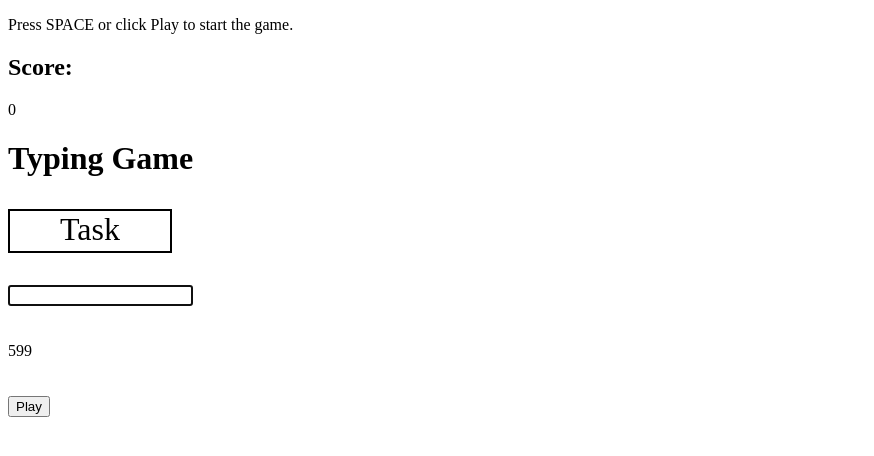
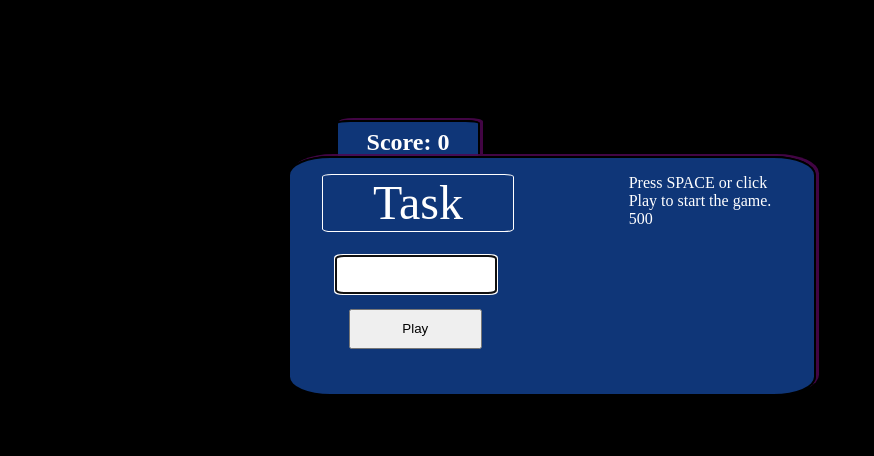
Before and after one commit to weskeiser/Typing-Game, a React (Create React App) app: page / in a window 1280 px wide. Shown: the top 456 px of the page, without its empty margins (0-874 px from the left). Built offline with nearby package versions, Linux system fonts and the light colour scheme.

Commit message:
progress backup

```diff
--- a/src/App.tsx
+++ b/src/App.tsx
@@ -11,7 +11,7 @@ import updateTask from './functions/updateTask';
 import StatusMessage from './modules/StatusMessage/StatusMessage';
 import handleKeyPress from './functions/handleKeyPress';
 
-const characterDatabase = [1, 2, 3, 4, 5];
+import characterDatabase from './database/characterDatabase';
 
 function App() {
   // States
@@ -20,7 +20,7 @@ function App() {
   const [textInputValue, setTextInputValue] = useState('');
   const [textInputInactive, setTextInputInactive] = useState(true);
   const [taskLength, setTaskLength] = useState(4);
-  const [taskTimer, setTaskTimer] = useState(599);
+  const [taskTimer, setTaskTimer] = useState(500);
   const [timeRemaining, setTimeRemaining] = useState(taskTimer);
   const [intervalId, setIntervalId] = useState(0);
   const [gameStatus, setGameStatus] = useState('');
@@ -44,15 +44,23 @@ function App() {
     }
   }, [textInputValue]);
 
+  useEffect(() => {
+    focusInput = textInputRef.current.focus();
+  });
+
+  let focusInput = null;
+
   return (
     <div
+      className="game"
       tabIndex={-1}
       onKeyDown={(e) => handleKeyPress(e, startButtonRef)}
-      // onClick={textInputRef.current.focus()}
+      onClick={() => focusInput}
     >
-      <StatusMessage gameStatus={gameStatus} progress={progress} />
       <ProgressDisplay progress={progress} />
-      <h1>Typing Game</h1>
+      <div className="game__container">
+        <section className="game--left">
+          {/* <h1 className="game__title">Typing Game</h1> */}
           <TaskDisplay currentTask={displayText} />
           <TextInput
             textInputValue={textInputValue}
@@ -63,12 +71,6 @@ function App() {
             progress={progress}
             setProgress={setProgress}
           />
-      <br />
-      <br />
-      <br />
-      <Countdown timeRemaining={timeRemaining} />
-      <br />
-      <br />
           <StartButton
             ref={startButtonRef}
             characterDatabase={characterDatabase}
@@ -86,6 +88,12 @@ function App() {
             setGameStatus={setGameStatus}
             gameStatus={gameStatus}
           />
+        </section>
+        <section className="game--right">
+          <StatusMessage gameStatus={gameStatus} progress={progress} />
+          <Countdown timeRemaining={timeRemaining} />
+        </section>
+      </div>
     </div>
   );
 }
--- /dev/null
+++ b/src/database/characterDatabase.tsx
@@ -0,0 +1,4 @@
+const characterDatabase =
+  '-_1!2@3#4$5%67&8*9(0)=+qQwWeErRtTyYuUiIoOpP\\|aAsSdDfFgGhHjJkKlL;:zZxXcCvVbBnNmM,<.>/?[]{}';
+
+export default characterDatabase;
--- a/src/functions/handleKeyPress.tsx
+++ b/src/functions/handleKeyPress.tsx
@@ -1,8 +1,10 @@
 const handleKeyPress = (e, startButtonRef) => {
+  // Bind space to Start Button
   if (e.keyCode === 32) {
     e.preventDefault();
     startButtonRef.current.click();
   }
+  // Prevent use of backspace and delete
   if (e.keyCode === 8 || e.keyCode === 46) {
     e.preventDefault();
   }
--- a/src/modules/ProgressDisplay/ProgressDisplay.tsx
+++ b/src/modules/ProgressDisplay/ProgressDisplay.tsx
@@ -1,8 +1,7 @@
 const ProgressDisplay = ({ progress }) => {
   return (
     <>
-      <h2>Score:</h2>
-      <div>{progress}</div>
+      <h2 className="game__progress-display">Score: {progress}</h2>
     </>
   );
 };
--- a/src/modules/StartButton/StartButton.tsx
+++ b/src/modules/StartButton/StartButton.tsx
@@ -77,7 +77,11 @@ let StartButton = (
 
   return (
     <>
-      <button ref={startButtonRef} onClick={handleClick}>
+      <button
+        className="game__start-button"
+        ref={startButtonRef}
+        onClick={handleClick}
+      >
         {gameStatus === 'Playing' ? 'Pause' : 'Play'}
       </button>
     </>
--- a/src/modules/StatusMessage/StatusMessage.tsx
+++ b/src/modules/StatusMessage/StatusMessage.tsx
@@ -1,15 +1,23 @@
 const StatusMessage = ({ gameStatus, progress }) => {
   const statusHandler = () => {
-    const resultMessage = `Congratulations! You scored ${progress} which is ${
-      progress * 4
-    } characters per minute. Press SPACE to play again.`;
+    const instructions = (
+      <>
+        <p>Press SPACE or click Play to start the game.</p>
+      </>
+    );
 
-    const instructions = 'Press SPACE or click Play to start the game.';
+    const resultMessage = (
+      <>
+        {instructions}
+        <p>Congratulations! You scored {progress}!</p>
+        <p>Characters per minute: {progress * 4}</p>
+      </>
+    );
 
     return gameStatus === 'Over' ? resultMessage : instructions;
   };
 
-  return <p>{statusHandler()}</p>;
+  return <div>{statusHandler()}</div>;
 };
 
 export default StatusMessage;
--- a/src/modules/TextInput/TextInput.tsx
+++ b/src/modules/TextInput/TextInput.tsx
@@ -25,6 +25,7 @@ let TextInput = (
 
   return (
     <input
+      className="game__input"
       ref={textInputRef}
       type="text"
       value={textInputValue}
--- a/src/modules/taskDisplay/TaskDisplay.css
+++ /dev/null
@@ -1,8 +0,0 @@
-.taskDisplay {
-  width: 10rem;
-  height: 2.5rem;
-  border: 2px solid black;
-  text-align: center;
-  font-size: 2rem;
-}
-/*# sourceMappingURL=TaskDisplay.css.map */
--- a/src/modules/taskDisplay/TaskDisplay.scss
+++ /dev/null
@@ -1,7 +0,0 @@
-.taskDisplay {
-  width: 10rem;
-  height: 2.5rem;
-  border: 2px solid black;
-  text-align: center;
-  font-size: 2rem;
-}
--- a/src/modules/taskDisplay/taskDisplay.tsx
+++ b/src/modules/taskDisplay/taskDisplay.tsx
@@ -1,11 +1,5 @@
-import './TaskDisplay.css';
-
-const Display = ({ currentTask }) => {
-  return (
-    <>
-      <p className="taskDisplay">{currentTask}</p>
-    </>
-  );
+const TaskDisplay = ({ currentTask }) => {
+  return <p className="game__task-display">{currentTask}</p>;
 };
 
-export default Display;
+export default TaskDisplay;
--- a/src/styles/App.css
+++ b/src/styles/App.css
@@ -1 +1,79 @@
-/* No CSS *//*# sourceMappingURL=App.css.map */
+* {
+  margin: 0;
+  padding: 0;
+  -webkit-box-sizing: border-box;
+          box-sizing: border-box;
+}
+
+html {
+  background-color: #000;
+}
+
+.game {
+  margin-left: 18em;
+  color: #ffff;
+}
+
+.game__progress-display {
+  border: 2px solid black;
+  -webkit-box-shadow: 3px -2px rgba(78, 6, 81, 0.851);
+          box-shadow: 3px -2px rgba(78, 6, 81, 0.851);
+  border-bottom: none;
+  margin-top: 5em;
+  margin-left: 2em;
+  padding-top: 0.3em;
+  width: 6em;
+  background-color: rgba(21, 73, 162, 0.74);
+  border-radius: 10% 10% 0 0;
+  text-align: center;
+}
+
+.game__container {
+  border: 2px solid black;
+  -webkit-box-shadow: 3px -2px rgba(78, 6, 81, 0.851);
+          box-shadow: 3px -2px rgba(78, 6, 81, 0.851);
+  display: -ms-grid;
+  display: grid;
+  -ms-grid-columns: 2fr 1fr;
+      grid-template-columns: 2fr 1fr;
+  background-color: rgba(21, 73, 162, 0.74);
+  border-radius: 8%;
+  width: 33em;
+  height: 15em;
+  padding: 1em 2em;
+}
+
+.game--left > * {
+  margin-bottom: 0.5em;
+}
+
+.game__title {
+  width: 100%;
+}
+
+.game__task-display {
+  border: 1px solid white;
+  border-radius: 5%;
+  height: 1.2em;
+  width: 4em;
+  font-size: 3em;
+  text-align: center;
+}
+
+.game__input {
+  font-size: 2em;
+  width: 5em;
+  border-radius: 5%;
+  border: none;
+  padding-left: 0.1em;
+  text-align: center;
+  margin-left: 0.45em;
+}
+
+.game__start-button {
+  display: block;
+  width: 10em;
+  height: 3em;
+  margin-left: 2em;
+}
+/*# sourceMappingURL=App.css.map */
--- a/src/styles/App.scss
+++ b/src/styles/App.scss
@@ -0,0 +1,78 @@
+* {
+  margin: 0;
+  padding: 0;
+  box-sizing: border-box;
+}
+
+// $game-background: hsla(222, 81%, 29%, 0.74);
+$game-background: hsla(218, 77%, 36%, 0.74);
+$game-border: 2px solid black;
+
+html {
+  background-color: #000;
+}
+
+.game {
+  margin-left: 18em;
+  color: #ffff;
+
+  &__progress-display {
+    border: $game-border;
+    box-shadow: 3px -2px hsla(298, 86%, 17%, 0.851);
+    border-bottom: none;
+    margin-top: 5em;
+    margin-left: 2em;
+    padding-top: 0.3em;
+    width: 6em;
+    background-color: $game-background;
+    border-radius: 10% 10% 0 0;
+    text-align: center;
+  }
+
+  &__container {
+    border: $game-border;
+    box-shadow: 3px -2px hsla(298, 86%, 17%, 0.851);
+    display: grid;
+    grid-template-columns: 2fr 1fr;
+    background-color: $game-background;
+    border-radius: 8%;
+    width: 33em;
+    height: 15em;
+    padding: 1em 2em;
+  }
+
+  &--left > * {
+    margin-bottom: 0.5em;
+    // margin: auto 0;
+  }
+
+  &__title {
+    width: 100%;
+  }
+
+  &__task-display {
+    border: 1px solid white;
+    border-radius: 5%;
+    height: 1.2em;
+    width: 4em;
+    font-size: 3em;
+    text-align: center;
+  }
+
+  &__input {
+    font-size: 2em;
+    width: 5em;
+    border-radius: 5%;
+    border: none;
+    padding-left: 0.1em;
+    text-align: center;
+    margin-left: 0.45em;
+  }
+
+  &__start-button {
+    display: block;
+    width: 10em;
+    height: 3em;
+    margin-left: 2em;
+  }
+}
```
Also changed, not shown: 2 other files (tests, documents, lock files or other folders). Lines whose indentation alone changed are shown as unchanged.
